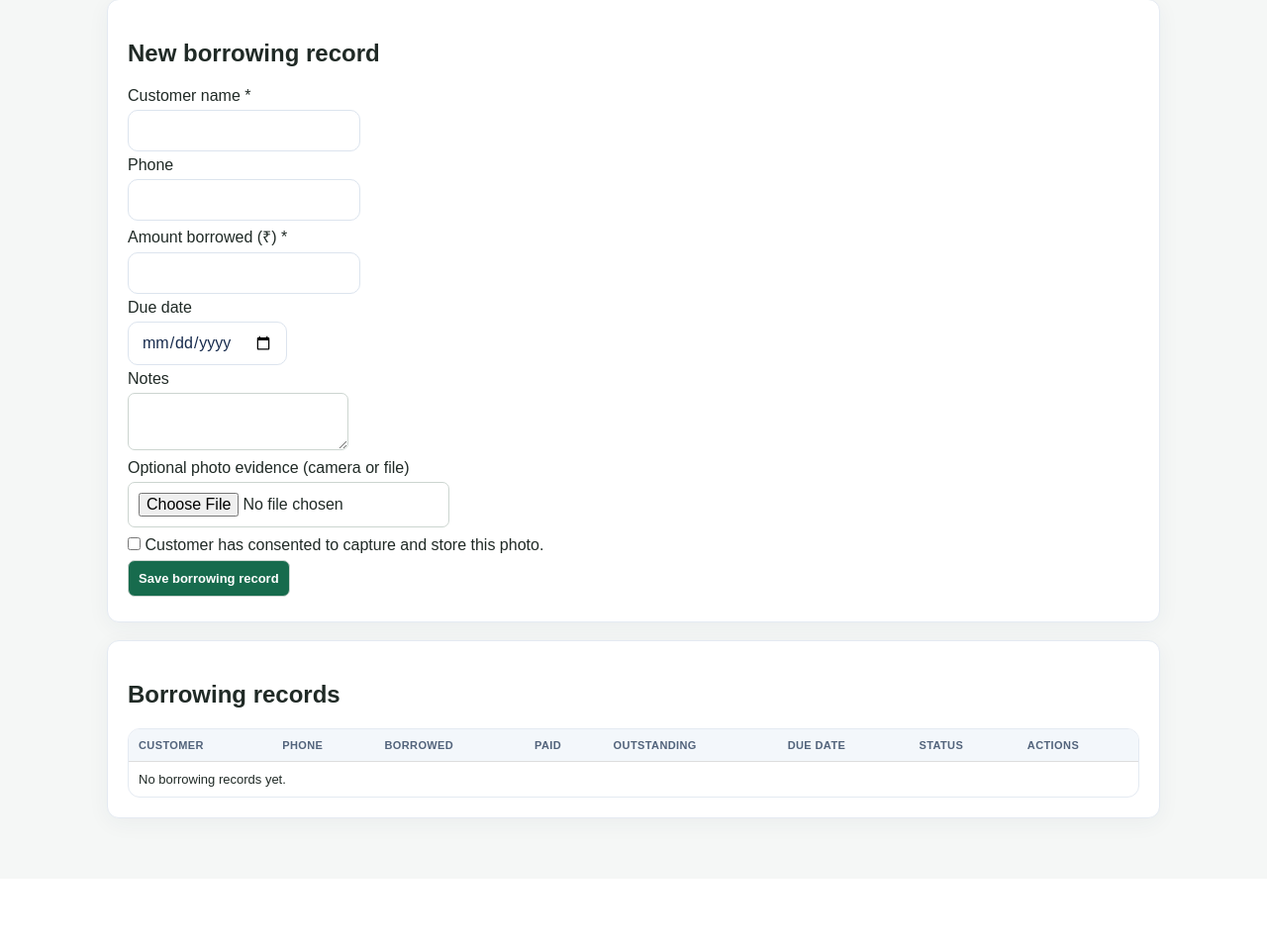
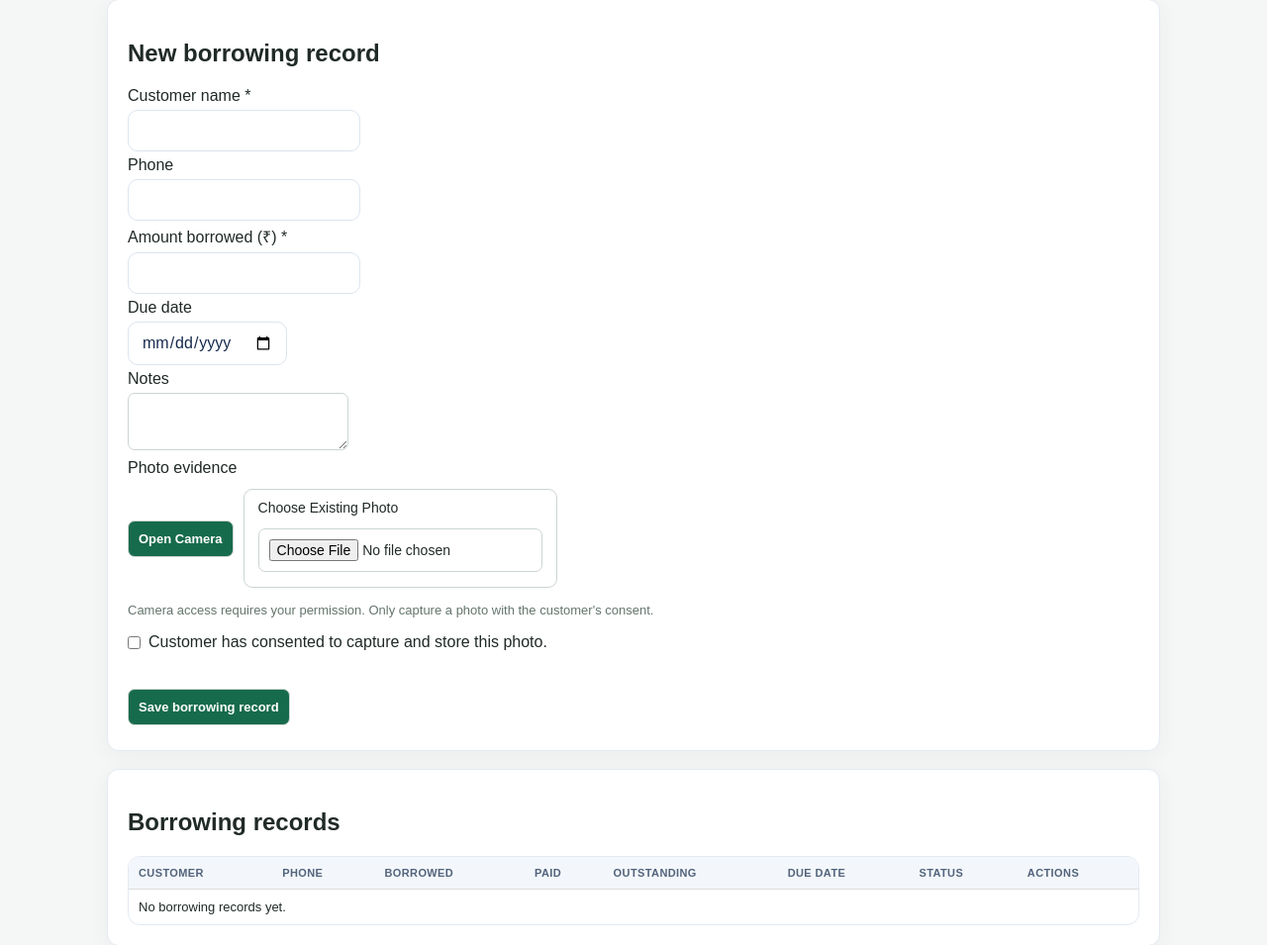
Before and after one commit to sarthakkondawar2007/sanchay, a Flask app: page /credits in a window 1280 px wide. Shown: the part 379-1334 px from the top of the page at 99% size. Before the commit the page ends 1219 px from the top, so only its background shows below. Run offline with Flask 3, Linux system fonts and the light colour scheme; the visitor is signed in with stand-in values (Sample User, id 1); data that the repository does not hold is empty.

Commit message:
Add camera capture for credit evidence

```diff
--- a/templates/credits.html
+++ b/templates/credits.html
@@ -13,7 +13,16 @@ input,textarea,button{padding:10px;margin:5px 0;border:1px solid #ccd5d0;border-
 button{background:#176b4d;color:white;cursor:pointer}
 table{width:100%;border-collapse:collapse}td,th{text-align:left;padding:10px;border-bottom:1px solid #ddd}
 .scroll{overflow-x:auto}.flash{padding:10px;background:#fff0d5}
-</style>
+
+.camera-actions{display:flex;flex-wrap:wrap;align-items:center;gap:10px;margin:12px 0}
+.file-label{display:inline-flex;flex-direction:column;gap:8px;padding:10px 14px;border:1px solid #ccd5d0;border-radius:9px;cursor:pointer;font-size:14px}
+#cameraPanel,#photoPreviewWrap{margin:14px 0;padding:14px;background:#f5f8f6;border:1px solid #dce7e0;border-radius:12px}
+#cameraVideo,#photoPreview{display:block;width:100%;max-width:520px;max-height:360px;object-fit:contain;background:#172b25;border-radius:10px}
+#photoPreview{background:#fff}
+.camera-help{color:#64756c;font-size:13px;line-height:1.5}
+.consent-label{display:flex;align-items:flex-start;gap:8px;margin:12px 0}
+.consent-label input{margin-top:3px}
+\n</style>
 </head>
 <body>
 <main>
@@ -42,10 +51,32 @@ table{width:100%;border-collapse:collapse}td,th{text-align:left;padding:10px;bor
 <input name="due_date" type="date"><br>
 <label>Notes</label><br>
 <textarea name="notes" maxlength="1000"></textarea><br>
-<label>Optional photo evidence (camera or file)</label><br>
-<input type="file" name="photo" accept="image/*" capture="environment"><br>
-<label><input type="checkbox" name="photo_consent" value="yes">
-Customer has consented to capture and store this photo.</label><br>
+<label>Photo evidence</label>
+<div class="camera-actions">
+  <button type="button" id="openCamera">Open Camera</button>
+  <label class="file-label">Choose Existing Photo
+    <input type="file" id="photoInput" name="photo" accept="image/jpeg,image/png,image/webp">
+  </label>
+</div>
+<div id="cameraPanel" hidden>
+  <video id="cameraVideo" autoplay playsinline muted></video>
+  <div class="camera-actions">
+    <button type="button" id="capturePhoto">Capture Photo</button>
+    <button type="button" id="closeCamera">Close Camera</button>
+  </div>
+</div>
+<div id="photoPreviewWrap" hidden>
+  <p>Photo preview</p>
+  <img id="photoPreview" alt="Captured customer evidence preview">
+  <div class="camera-actions">
+    <button type="button" id="retakePhoto">Retake Photo</button>
+  </div>
+</div>
+<p class="camera-help">Camera access requires your permission. Only capture a photo with the customer's consent.</p>
+<label class="consent-label">
+  <input type="checkbox" name="photo_consent" value="yes">
+  Customer has consented to capture and store this photo.
+</label><br>
 <button type="submit">Save borrowing record</button>
 </form>
 </section>
@@ -80,5 +111,114 @@ Customer has consented to capture and store this photo.</label><br>
 </tbody></table></div>
 </section>
 </main>
-</body>
+
+<script>
+(() => {
+  const openBtn = document.getElementById("openCamera");
+  const captureBtn = document.getElementById("capturePhoto");
+  const closeBtn = document.getElementById("closeCamera");
+  const retakeBtn = document.getElementById("retakePhoto");
+  const video = document.getElementById("cameraVideo");
+  const panel = document.getElementById("cameraPanel");
+  const previewWrap = document.getElementById("photoPreviewWrap");
+  const preview = document.getElementById("photoPreview");
+  const photoInput = document.getElementById("photoInput");
+  const form = photoInput.closest("form");
+  let stream = null;
+  let previewUrl = null;
+
+  function stopCamera() {
+    if (stream) {
+      stream.getTracks().forEach(track => track.stop());
+      stream = null;
+    }
+    video.srcObject = null;
+    panel.hidden = true;
+  }
+
+  function clearPreview() {
+    if (previewUrl) URL.revokeObjectURL(previewUrl);
+    previewUrl = null;
+    preview.removeAttribute("src");
+    previewWrap.hidden = true;
+  }
+
+  openBtn.addEventListener("click", async () => {
+    if (!navigator.mediaDevices || !navigator.mediaDevices.getUserMedia) {
+      alert("Camera access is unavailable here. Use Choose Existing Photo instead.");
+      return;
+    }
+    try {
+      stopCamera();
+      stream = await navigator.mediaDevices.getUserMedia({
+        video: { facingMode: { ideal: "environment" } },
+        audio: false
+      });
+      video.srcObject = stream;
+      panel.hidden = false;
+      await video.play();
+    } catch (error) {
+      stopCamera();
+      alert("Could not open the camera. Allow camera permission or choose an existing photo.");
+    }
+  });
+
+  captureBtn.addEventListener("click", () => {
+    if (!video.videoWidth || !video.videoHeight) {
+      alert("Please wait until the camera preview is ready.");
+      return;
+    }
+    const canvas = document.createElement("canvas");
+    canvas.width = video.videoWidth;
+    canvas.height = video.videoHeight;
+    canvas.getContext("2d").drawImage(video, 0, 0);
+    canvas.toBlob(blob => {
+      if (!blob) {
+        alert("Photo capture failed. Please try again.");
+        return;
+      }
+      const file = new File([blob], "credit-evidence.jpg", {type: "image/jpeg"});
+      const transfer = new DataTransfer();
+      transfer.items.add(file);
+      photoInput.files = transfer.files;
+      clearPreview();
+      previewUrl = URL.createObjectURL(blob);
+      preview.src = previewUrl;
+      previewWrap.hidden = false;
+      stopCamera();
+    }, "image/jpeg", 0.9);
+  });
+
+  closeBtn.addEventListener("click", stopCamera);
+
+  retakeBtn.addEventListener("click", () => {
+    photoInput.value = "";
+    clearPreview();
+    openBtn.click();
+  });
+
+  photoInput.addEventListener("change", () => {
+    clearPreview();
+    if (photoInput.files && photoInput.files[0]) {
+      previewUrl = URL.createObjectURL(photoInput.files[0]);
+      preview.src = previewUrl;
+      previewWrap.hidden = false;
+    }
+  });
+
+  form.addEventListener("submit", event => {
+    if (photoInput.files.length &&
+        !form.querySelector('[name="photo_consent"]').checked) {
+      event.preventDefault();
+      alert("Please confirm customer consent before saving photo evidence.");
+    }
+  });
+
+  window.addEventListener("pagehide", () => {
+    stopCamera();
+    if (previewUrl) URL.revokeObjectURL(previewUrl);
+  });
+})();
+</script>
+\n</body>
 </html>
```
